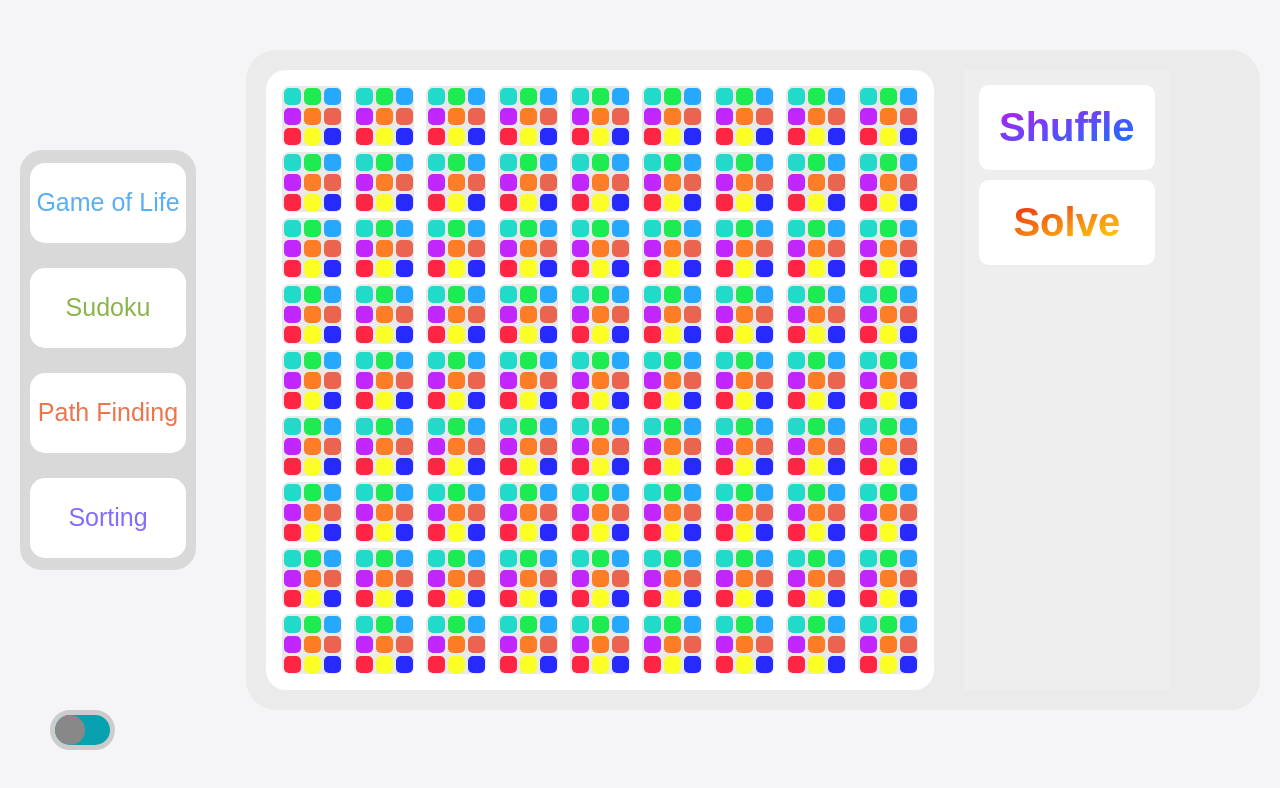
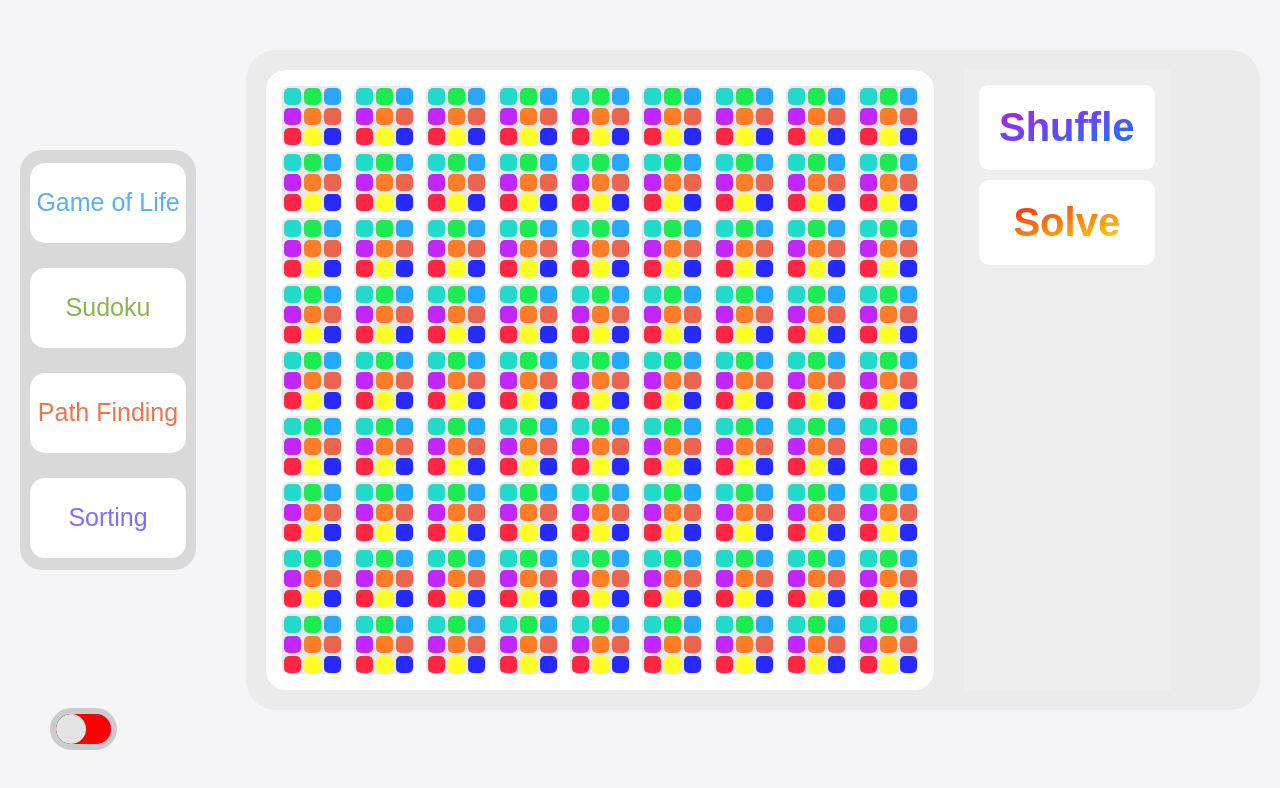
Before and after one commit to CoxJared/Visualizer, a React (Create React App) app: page / in a window 1280 px wide. Shown: the top 788 px of the page. Built offline with nearby package versions, Linux system fonts and the light colour scheme.

Commit message:
background colors for darkmode button

```diff
--- a/src/components/darkmodebutton/DarkModeButton.jsx
+++ b/src/components/darkmodebutton/DarkModeButton.jsx
@@ -18,7 +18,7 @@
       document.getElementById('darkmode-ball').style.marginLeft = '0';
       } else {
         console.log(light)
-        document.getElementById('darkmode-ball').style.marginLeft = '25px';
+        document.getElementById('darkmode-ball').style.marginLeft = '26px';
       }
     } catch {}
 
@@ -28,7 +28,9 @@
   render() {
     return (
       <div id="darkmode-button" onClick ={this.switch.bind(this)}>
-        <div id="darkmode-ball"></div>
+        <div id="darkmode-ball">
+          <div id="right-background"/>
+        </div>
       </div>
     )
   }
--- a/src/components/darkmodebutton/DarkModeButton.scss
+++ b/src/components/darkmodebutton/DarkModeButton.scss
@@ -6,7 +6,7 @@
   width:55px;
   height:30px;
   border-radius: 40px;
-  border: 5px solid rgb(204, 204, 204);
+  border: 6px solid rgb(204, 204, 204);
   cursor: pointer;
   padding:0px;
   overflow: hidden;
@@ -18,6 +18,16 @@
   width:30px;
   height:30px;
   border-radius: 20px;
-  background-color: rgb(136, 136, 136);
+  background-color: rgb(228, 228, 228);
   transition:.5s ease-in-out;
 }
+
+#right-background{
+  position: relative;
+  background-color:rgb(255, 0, 0);
+  border-radius: 20px;
+  height:100%;
+  width:200px;
+  left:0px;
+  z-index:-1;
+}
```
